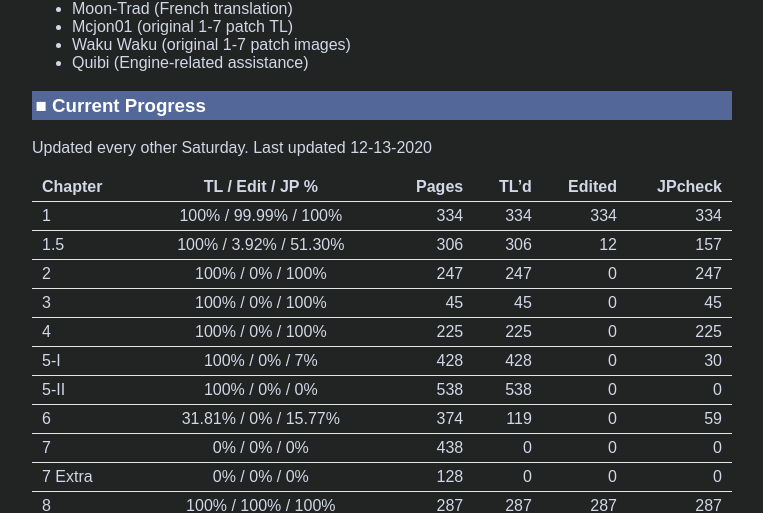
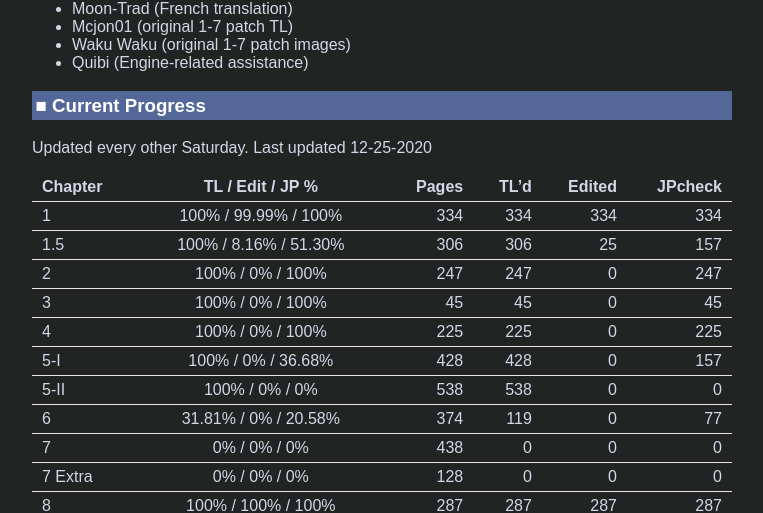
Before and after one commit to Hollow-Moon/Hollow-Moon.github.io, a Jekyll site: the page built from wohn-tl/index.md, in a window 1280 px wide and 900 px high, scrolled down 2869 px. Shown: the part 121-634 px from the top of the window, without its empty margins (258-1021 px from the left). Built offline with Jekyll 4.4.1, drawn with Linux system fonts in a browser that asks for light colours; some of the changed text lies outside the part shown.

Commit message:
Update index.md

```diff
--- a/wohn-tl/index.md
+++ b/wohn-tl/index.md
@@ -86,18 +86,18 @@ The latest patch can be downloaded [here](https://github.com/Hollow-Moon/mahoyo-
 * Quibi (Engine-related assistance)
 
 ### Current Progress
-Updated every other Saturday. Last updated 12-13-2020
+Updated every other Saturday. Last updated 12-25-2020
 
 | Chapter  | TL / Edit / JP %         | Pages   | TL'd   | Edited | JPcheck |
 | -------- |:------------------------:| -------:| ------:| ------:| -------:|
 | 1        | 100% / 99.99% / 100%     | 334     | 334    | 334    | 334     |
-| 1.5      | 100% / 3.92% / 51.30%    | 306     | 306    | 12     | 157     |
+| 1.5      | 100% / 8.16% / 51.30%    | 306     | 306    | 25     | 157     |
 | 2        | 100% / 0% / 100%         | 247     | 247    | 0      | 247     |
 | 3        | 100% / 0% / 100%         | 45      | 45     | 0      | 45      |
 | 4        | 100% / 0% / 100%         | 225     | 225    | 0      | 225     |
-| 5-I      | 100% / 0% / 7%           | 428     | 428    | 0      | 30      |
+| 5-I      | 100% / 0% / 36.68%       | 428     | 428    | 0      | 157     |
 | 5-II     | 100% / 0% / 0%           | 538     | 538    | 0      | 0       |
-| 6        | 31.81% / 0% / 15.77%     | 374     | 119    | 0      | 59      |
+| 6        | 31.81% / 0% / 20.58%     | 374     | 119    | 0      | 77      |
 | 7        | 0% / 0% / 0%             | 438     | 0      | 0      | 0       |
 | 7 Extra  | 0% / 0% / 0%             | 128     | 0      | 0      | 0       |
 | 8        | 100% / 100% / 100%       | 287     | 287    | 287    | 287     |
```
Also changed, not shown: other parts of wohn-tl/index.md (+1 -1 lines).
